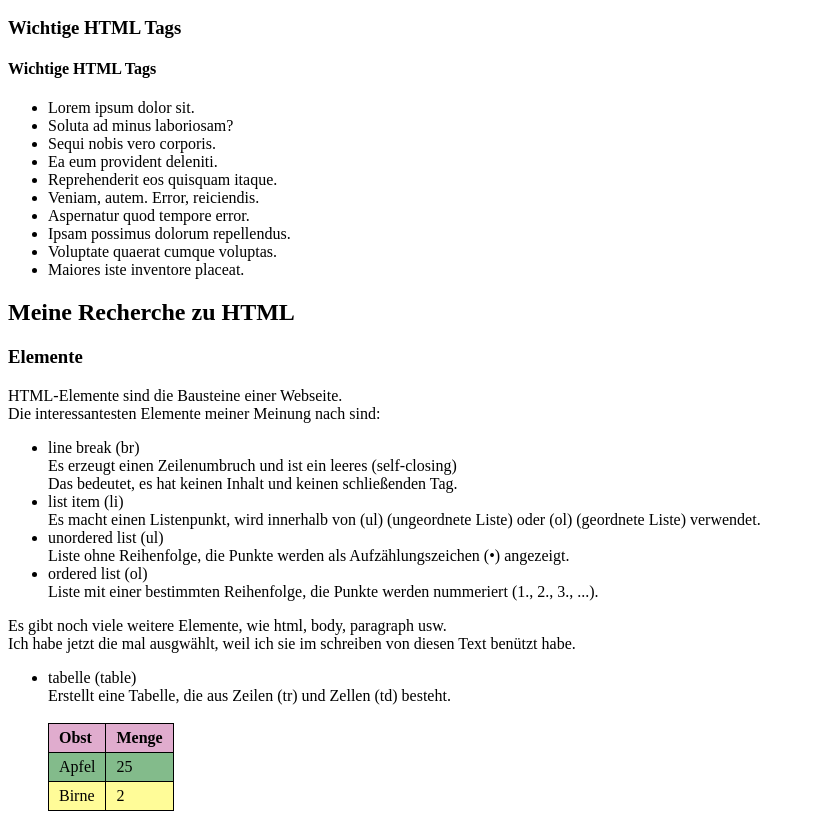
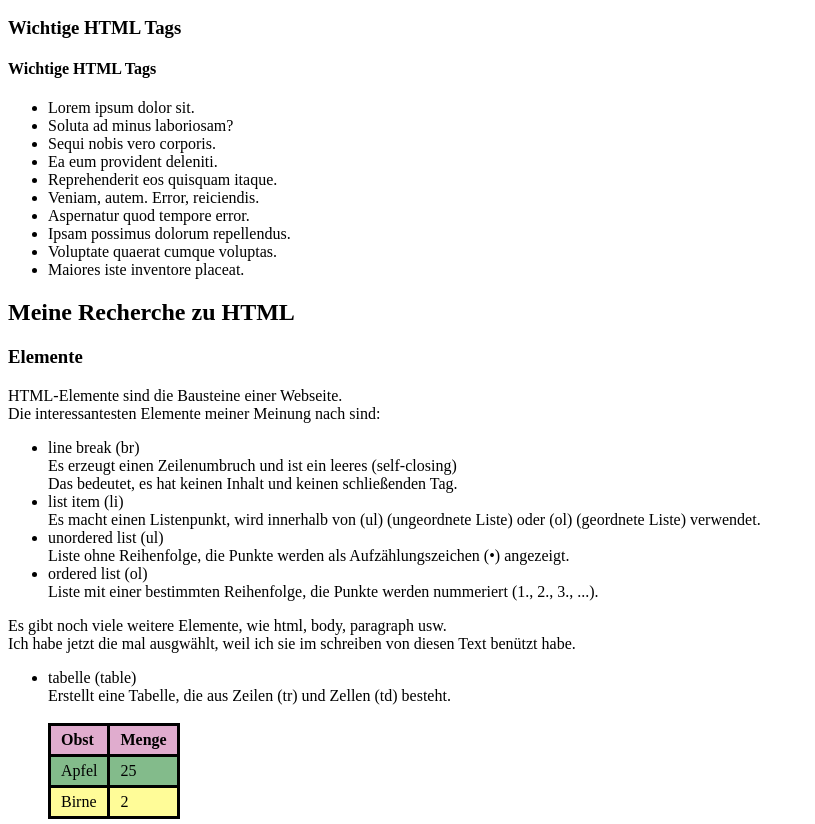
Before and after one commit to 012sophia/swp, a plain HTML site: page 2025_10_20&11_10/index.html in a window 1280 px wide. Shown: the part 110-934 px from the top of the page, without its empty margins (0-815 px from the left). Drawn offline with Linux system fonts and the light colour scheme.

Commit message:
verbesserung

```diff
--- a/2025_10_20/index.html
+++ b/2025_10_20&11_10/index.html
@@ -9,7 +9,7 @@
     border-collapse: collapse;
     }
     th, td {
-    border: 1px solid black;
+    border: 3px solid black;
     padding: 5px 10px;
     }
     th {
@@ -74,7 +74,7 @@
                         tabelle (table)<br>
                         Erstellt eine Tabelle, die aus Zeilen (tr) und Zellen (td) besteht.
                         <br><br>
-                        <table border="1">
+                        <table>
                         <tr>
                             <th>Obst</th>
                             <th>Menge</th>
```
